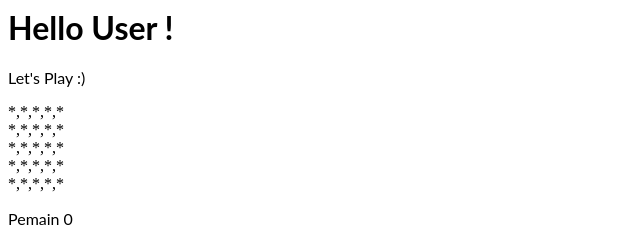
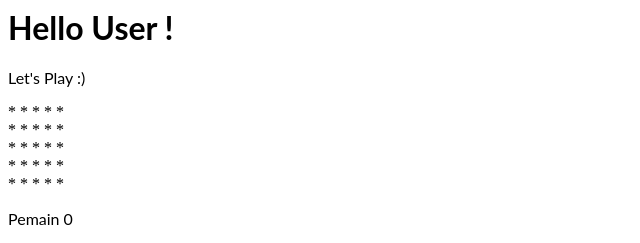
Before and after one commit to CynthiaBudiono/C14180210-Angular1, an Angular app: page / in a window 1280 px wide. Shown: the top 243 px of the page, without its empty margins (0-640 px from the left). Built offline with nearby package versions, Linux system fonts and the light colour scheme.

Commit message:
2 files modified

```diff
--- a/src/app/app.component.html
+++ b/src/app/app.component.html
@@ -3,9 +3,16 @@
 	Let's Play :)
 </p>
 
-<div *ngFor="let tampil of board">
+<!-- <div *ngFor="let tampil of board">
 	{{ tampil }}
-</div>
+</div> -->
+
+<label *ngFor="let a of board;">
+   <label *ngFor="let b of a;">
+     {{b}}
+   </label>
+<br>
+</label>
 
 <ng-template *ngIf="pemain; then templatetrue; else templatefalse"></ng-template>
 
--- a/src/app/app.component.ts
+++ b/src/app/app.component.ts
@@ -9,7 +9,7 @@ export class AppComponent {
   name = "User ";
   // index = 0;
 
-  board = [
+  board: String[][] = [
     ["*", "*", "*", "*", "*"],
     ["*", "*", "*", "*", "*"],
     ["*", "*", "*", "*", "*"],
@@ -35,22 +35,21 @@ export class AppComponent {
   // }
 
   play(r, c) {
-    r = r - 1;
-    c = c - 1;
+    // r = r - 1;
+    // c = c - 1;
     if (r < 0 && r > 5) {
       alert("Baris Melebihi Papan Board");
-    }
-    if (c < 0 && c > 5) {
+    } else if (c < 0 && c > 5) {
       alert("Kolom Melebihi Papan Board");
     } else {
       console.log(r + " " + c);
       console.log(this.board[r][c]);
-      if (this.board[r][c] == "*") {
+      if (this.board[r - 1][c - 1] == "*") {
         if (this.pemain == true) {
-          this.board[r][c] = "0";
+          this.board[r - 1][c - 1] = "0";
           this.pemain = false;
         } else {
-          this.board[r][c] = "1";
+          this.board[r - 1][c - 1] = "1";
           this.pemain = true;
         }
       } else {
```
